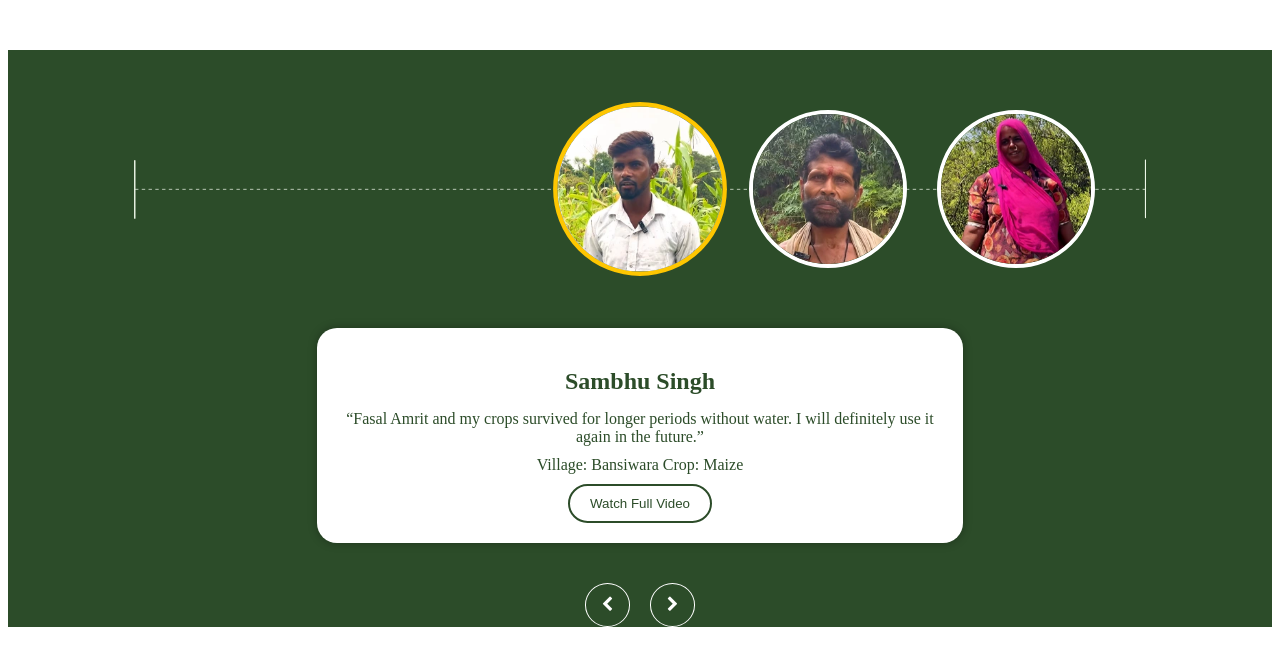
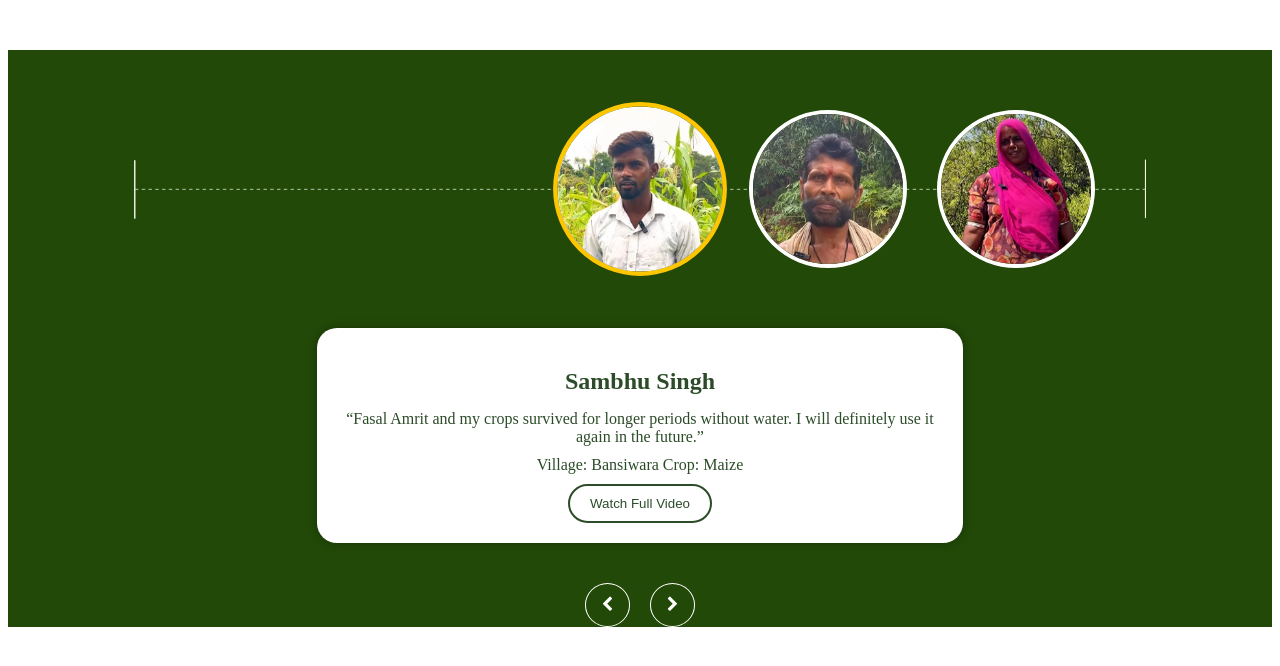
Before and after one commit to Sougata97/Test-Slider, a plain HTML site: page index.html in a window 1280 px wide. Drawn offline with nearby package versions, Linux system fonts and the light colour scheme.

Commit message:
Update style.css

```diff
--- a/style.css
+++ b/style.css
@@ -1,7 +1,7 @@
 
 .testimonial-section-shortcode
 {
-  background-color: #2C4C29;
+  background-color: #224908;
 }
 
 .testimonial-section-shortcode .carousel {
```
